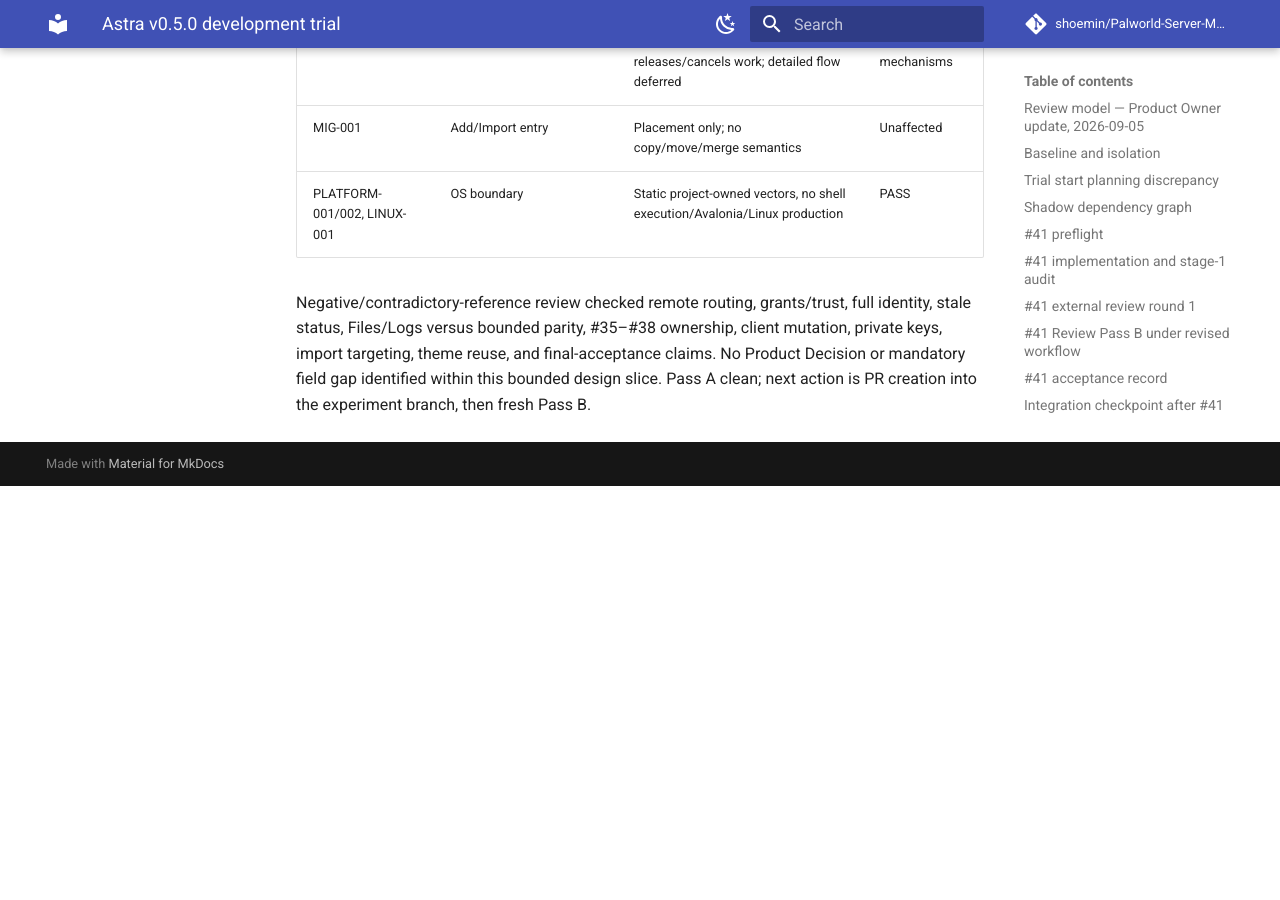
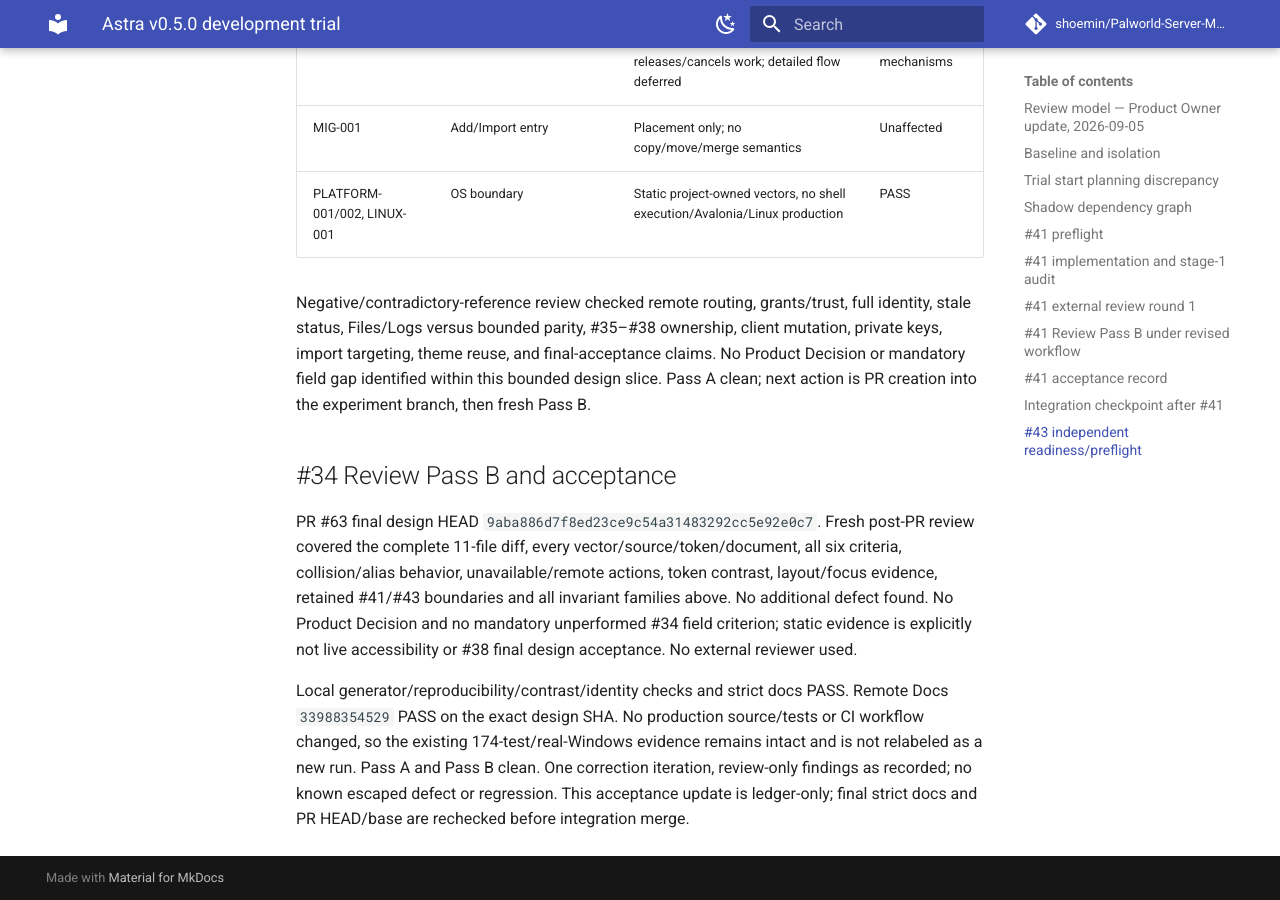
Before and after one commit to shoemin/Palworld-Server-Manager, an MkDocs documentation site: the page built from docs/experiments/astra-v0.5.0-trial.md, in a window 1280 px wide and 900 px high, scrolled down 15952 px. Built offline with MkDocs 1.6.1 and Material for MkDocs 9.7.7, drawn with Linux system fonts in a browser that asks for light colours; comment, search, counter and statistics services are not loaded; before the commit the page ends 16438 px from its top, so only the background shows below that.

Commit message:
docs: record two-pass Astra shell design acceptance

```diff
--- a/docs/experiments/astra-v0.5.0-trial.md
+++ b/docs/experiments/astra-v0.5.0-trial.md
@@ -237,3 +237,8 @@ Validation: seven deterministic SVG/XML/reproducibility checks PASS; text contra
 | PLATFORM-001/002, LINUX-001 | OS boundary | Static project-owned vectors, no shell execution/Avalonia/Linux production | PASS |
 
 Negative/contradictory-reference review checked remote routing, grants/trust, full identity, stale status, Files/Logs versus bounded parity, #35–#38 ownership, client mutation, private keys, import targeting, theme reuse, and final-acceptance claims. No Product Decision or mandatory field gap identified within this bounded design slice. Pass A clean; next action is PR creation into the experiment branch, then fresh Pass B.
+## #34 Review Pass B and acceptance
+
+PR #63 final design HEAD `9aba886d7f8ed23ce9c54a31483292cc5e92e0c7`. Fresh post-PR review covered the complete 11-file diff, every vector/source/token/document, all six criteria, collision/alias behavior, unavailable/remote actions, token contrast, layout/focus evidence, retained #41/#43 boundaries and all invariant families above. No additional defect found. No Product Decision and no mandatory unperformed #34 field criterion; static evidence is explicitly not live accessibility or #38 final design acceptance. No external reviewer used.
+
+Local generator/reproducibility/contrast/identity checks and strict docs PASS. Remote Docs `33988354529` PASS on the exact design SHA. No production source/tests or CI workflow changed, so the existing 174-test/real-Windows evidence remains intact and is not relabeled as a new run. Pass A and Pass B clean. One correction iteration, review-only findings as recorded; no known escaped defect or regression. This acceptance update is ledger-only; final strict docs and PR HEAD/base are rechecked before integration merge.
```
